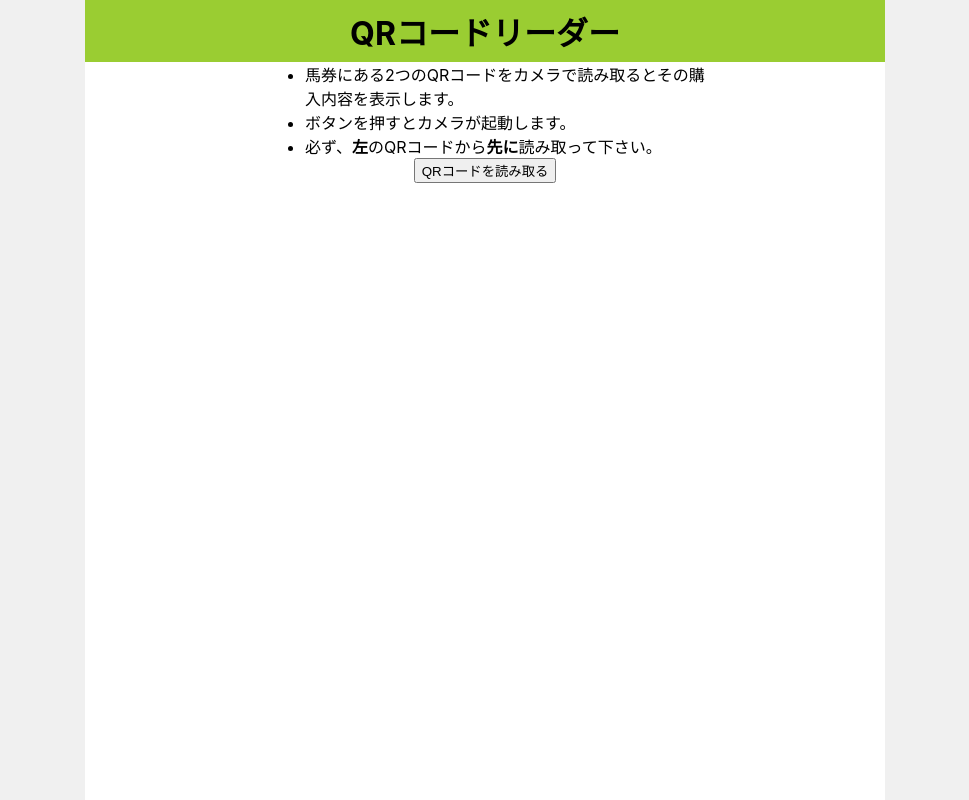
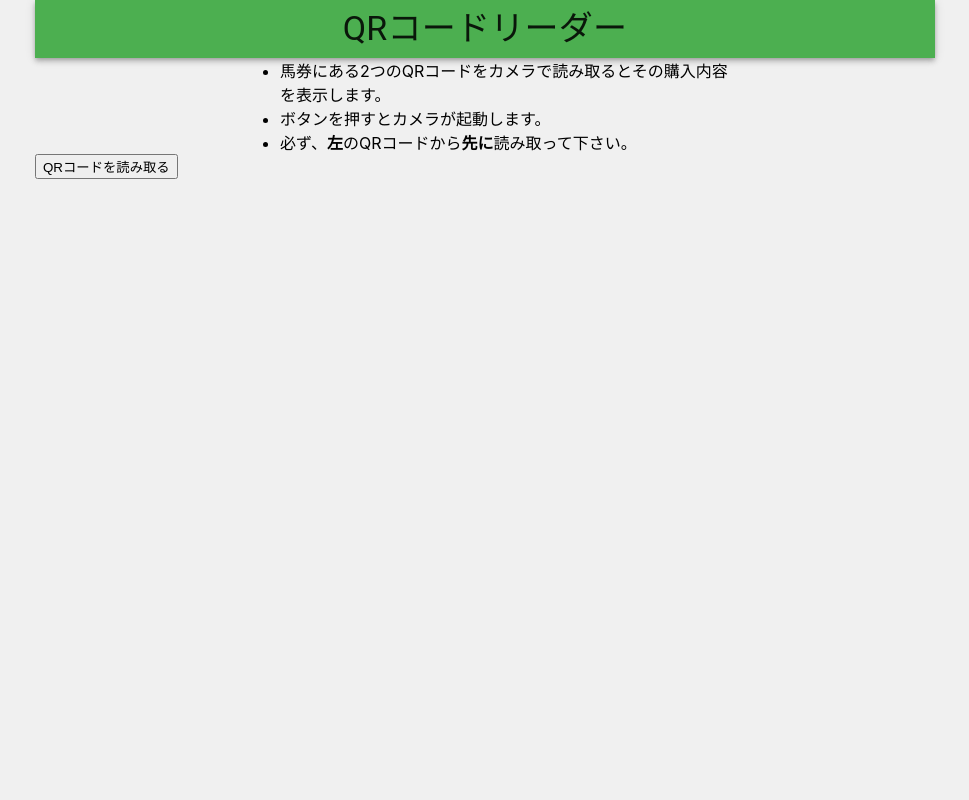
Before and after one commit to Ryo4020/Keiba-Syushi, a React (Create React App) app in the folder web/: page / in a window 1280 px wide. Shown: the whole page, without its empty margins (155-1124 px from the left). Built offline with nearby package versions, Linux system fonts and the light colour scheme.

Commit message:
headerのデザイン

```diff
--- a/web/src/App.css
+++ b/web/src/App.css
@@ -3,11 +3,3 @@
   height: 100%;
   background-color: rgb(240, 240, 240);
 }
-
-.App {
-  margin: 0 auto;
-  max-width: 800px;
-  height: 100%;
-  background-color: white;
-  text-align: center;
-}
--- a/web/src/App.tsx
+++ b/web/src/App.tsx
@@ -1,4 +1,6 @@
 import './App.css';
+
+import Container from '@mui/material/Container';
 
 import TicketQRReader from './components/TicketQRReader';
 import GlobalHeader from './layouts/GlobalHeader';
@@ -6,10 +8,10 @@ import GlobalHeader from './layouts/GlobalHeader';
 function App() {
   return (
     <div className="back">
-      <div className='App'>
+      <Container disableGutters={true} maxWidth="md">
         <GlobalHeader />
         <TicketQRReader />
-      </div>
+      </Container>
     </div>
   )
 }
--- a/web/src/layouts/GlobalHeader.tsx
+++ b/web/src/layouts/GlobalHeader.tsx
@@ -1,7 +1,10 @@
+import AppBar from '@mui/material/AppBar';
+import Typography from '@mui/material/Typography';
+
 export default function GlobalHeader(): JSX.Element {
-    return <header style={{backgroundColor: "yellowGreen", padding: "8px"}}>
-        <h1>
+    return <AppBar position="static" color="primary">
+        <Typography variant="h4" component="h1" align='center' sx={{margin: "8px 0"}}>
             QRコードリーダー
-        </h1>
-    </header>
+        </Typography>
+    </AppBar>
 }
```
